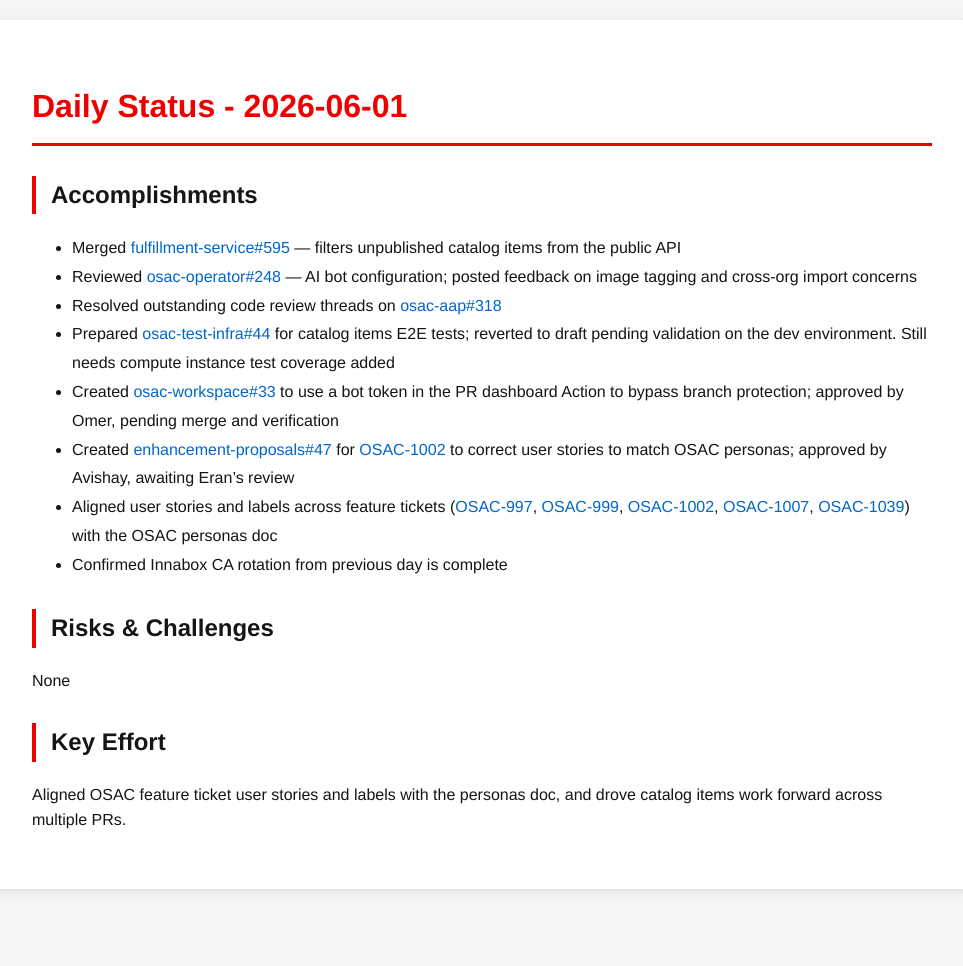
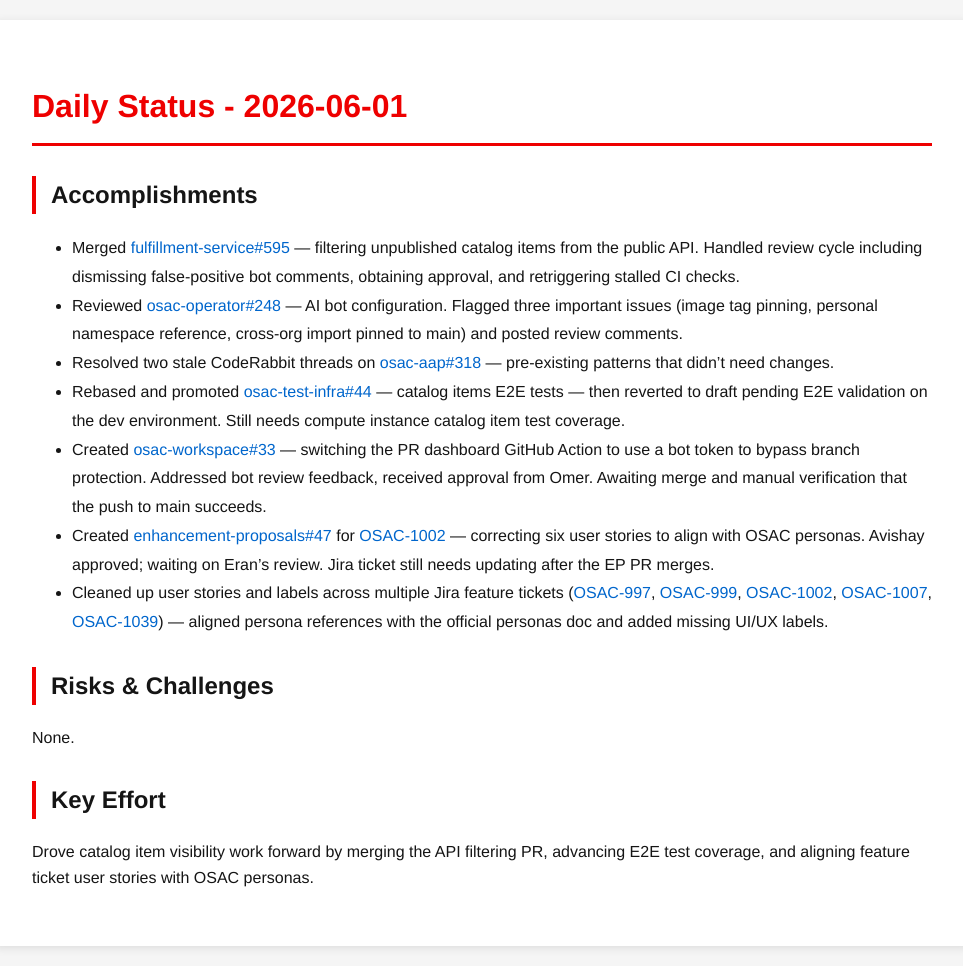
Before and after one commit to tzvatot/daily-status, a Jekyll site: the page built from 2026-06-01.md, in a window 1280 px wide. Shown: the whole page, without its empty margins (158-1121 px from the left). Built offline with Jekyll 4.4.1, drawn with Linux system fonts in a browser that asks for light colours; before the commit the page ends 909 px from its top, so only the background shows below that.

Commit message:
Daily status update - 2026-06-01

```diff
--- a/2026-06-01.md
+++ b/2026-06-01.md
@@ -7,17 +7,16 @@
 # Daily Status - 2026-06-01
 
 ## Accomplishments
-- Merged [fulfillment-service#595](https://github.com/osac-project/fulfillment-service/pull/595) — filters unpublished catalog items from the public API
-- Reviewed [osac-operator#248](https://github.com/osac-project/osac-operator/pull/248) — AI bot configuration; posted feedback on image tagging and cross-org import concerns
-- Resolved outstanding code review threads on [osac-aap#318](https://github.com/osac-project/osac-aap/pull/318)
-- Prepared [osac-test-infra#44](https://github.com/osac-project/osac-test-infra/pull/44) for catalog items E2E tests; reverted to draft pending validation on the dev environment. Still needs compute instance test coverage added
-- Created [osac-workspace#33](https://github.com/osac-project/osac-workspace/pull/33) to use a bot token in the PR dashboard Action to bypass branch protection; approved by Omer, pending merge and verification
-- Created [enhancement-proposals#47](https://github.com/osac-project/enhancement-proposals/pull/47) for [OSAC-1002](https://redhat.atlassian.net/browse/OSAC-1002) to correct user stories to match OSAC personas; approved by Avishay, awaiting Eran's review
-- Aligned user stories and labels across feature tickets ([OSAC-997](https://redhat.atlassian.net/browse/OSAC-997), [OSAC-999](https://redhat.atlassian.net/browse/OSAC-999), [OSAC-1002](https://redhat.atlassian.net/browse/OSAC-1002), [OSAC-1007](https://redhat.atlassian.net/browse/OSAC-1007), [OSAC-1039](https://redhat.atlassian.net/browse/OSAC-1039)) with the OSAC personas doc
-- Confirmed Innabox CA rotation from previous day is complete
+- Merged [fulfillment-service#595](https://github.com/osac-project/fulfillment-service/pull/595) — filtering unpublished catalog items from the public API. Handled review cycle including dismissing false-positive bot comments, obtaining approval, and retriggering stalled CI checks.
+- Reviewed [osac-operator#248](https://github.com/osac-project/osac-operator/pull/248) — AI bot configuration. Flagged three important issues (image tag pinning, personal namespace reference, cross-org import pinned to main) and posted review comments.
+- Resolved two stale CodeRabbit threads on [osac-aap#318](https://github.com/osac-project/osac-aap/pull/318) — pre-existing patterns that didn't need changes.
+- Rebased and promoted [osac-test-infra#44](https://github.com/osac-project/osac-test-infra/pull/44) — catalog items E2E tests — then reverted to draft pending E2E validation on the dev environment. Still needs compute instance catalog item test coverage.
+- Created [osac-workspace#33](https://github.com/osac-project/osac-workspace/pull/33) — switching the PR dashboard GitHub Action to use a bot token to bypass branch protection. Addressed bot review feedback, received approval from Omer. Awaiting merge and manual verification that the push to main succeeds.
+- Created [enhancement-proposals#47](https://github.com/osac-project/enhancement-proposals/pull/47) for [OSAC-1002](https://redhat.atlassian.net/browse/OSAC-1002) — correcting six user stories to align with OSAC personas. Avishay approved; waiting on Eran's review. Jira ticket still needs updating after the EP PR merges.
+- Cleaned up user stories and labels across multiple Jira feature tickets ([OSAC-997](https://redhat.atlassian.net/browse/OSAC-997), [OSAC-999](https://redhat.atlassian.net/browse/OSAC-999), [OSAC-1002](https://redhat.atlassian.net/browse/OSAC-1002), [OSAC-1007](https://redhat.atlassian.net/browse/OSAC-1007), [OSAC-1039](https://redhat.atlassian.net/browse/OSAC-1039)) — aligned persona references with the official personas doc and added missing UI/UX labels.
 
 ## Risks & Challenges
-None
+None.
 
 ## Key Effort
-Aligned OSAC feature ticket user stories and labels with the personas doc, and drove catalog items work forward across multiple PRs.
+Drove catalog item visibility work forward by merging the API filtering PR, advancing E2E test coverage, and aligning feature ticket user stories with OSAC personas.
```
